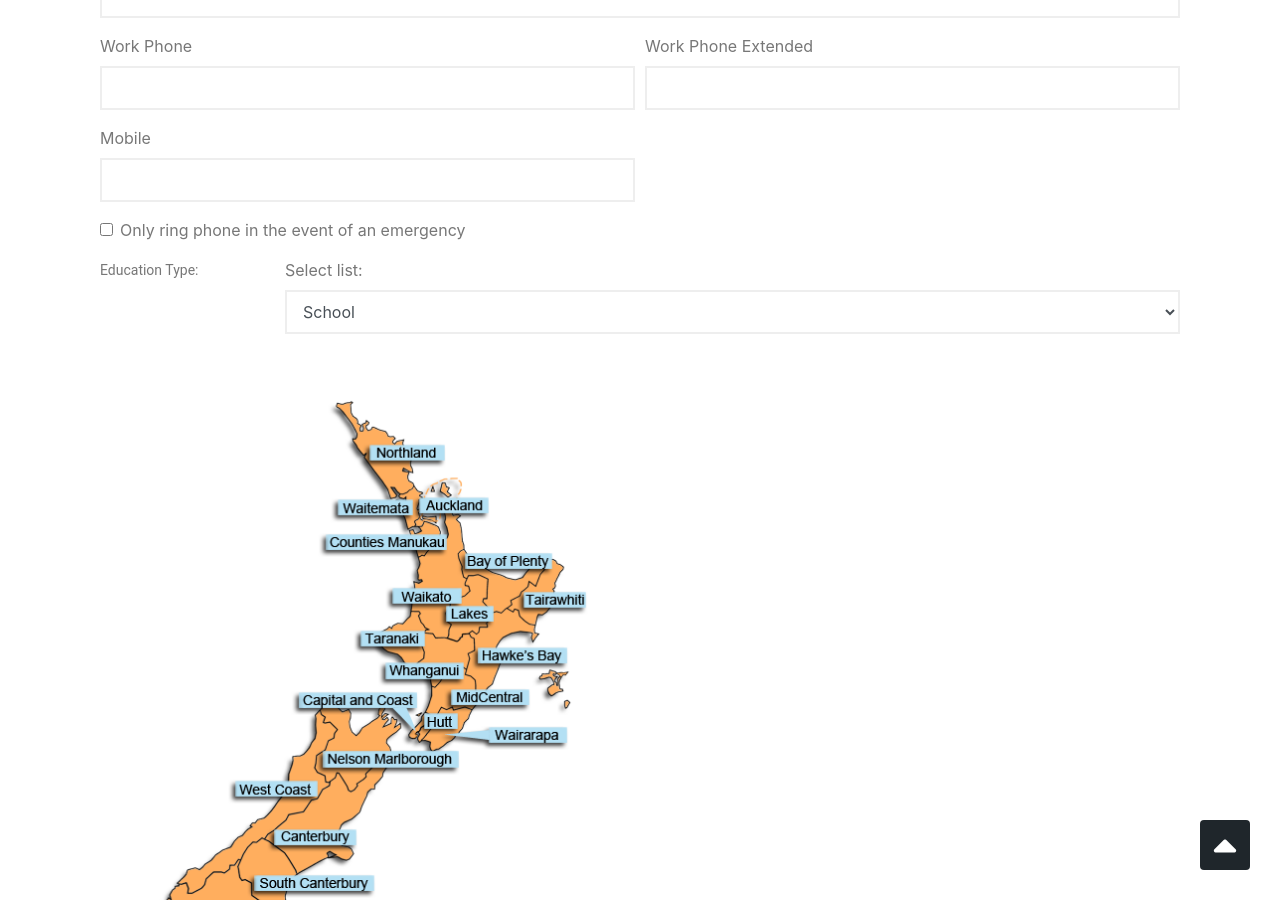
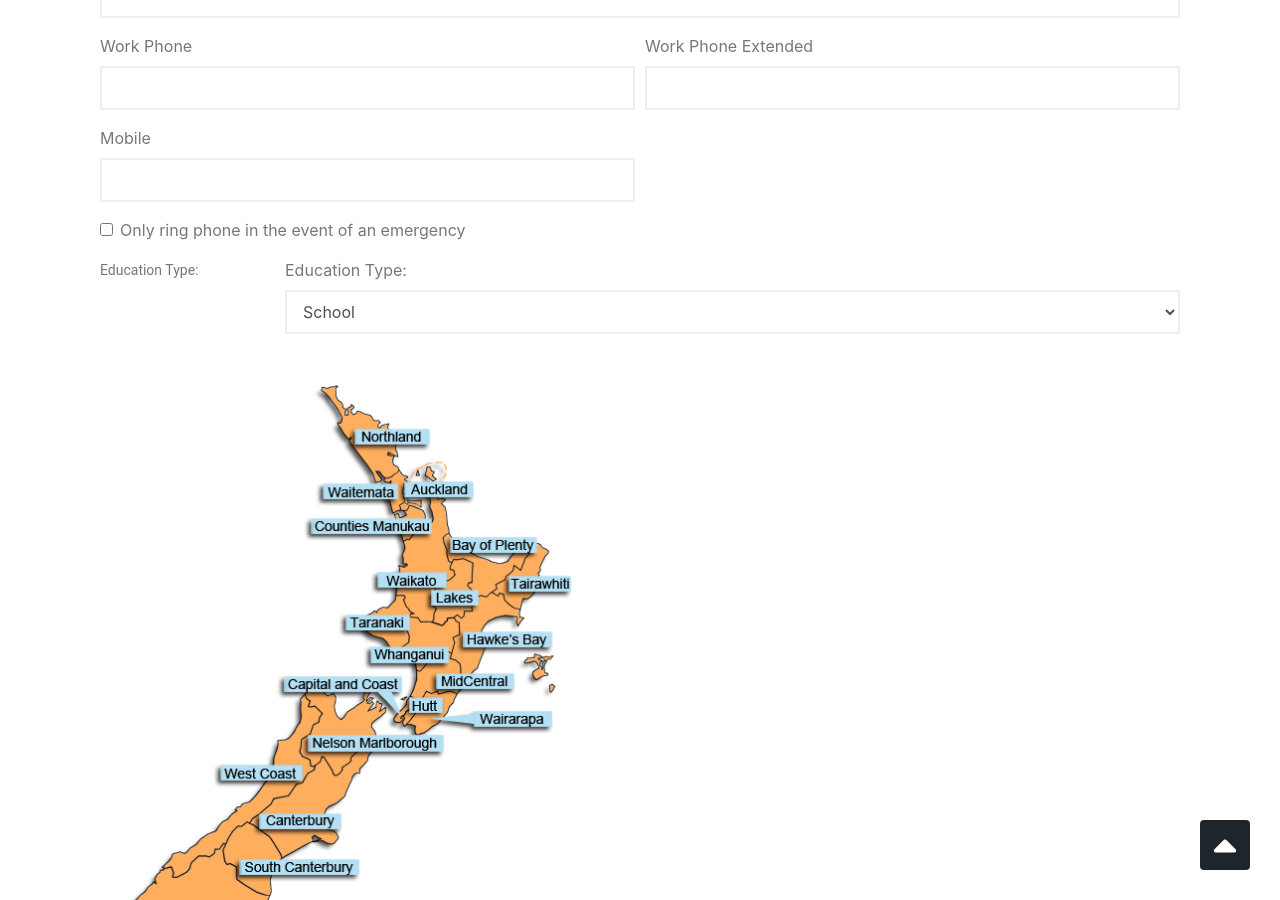
Before and after one commit to thetanewzealand/thetanewzealand.github.io, a Jekyll site: the page built from registration.md, in a window 1280 px wide and 900 px high, scrolled down 732 px. Built offline with Jekyll 4.4.1, drawn with Linux system fonts in a browser that asks for light colours; nearby versions of some CDN libraries.

Commit message:
Adding files

```diff
--- a/_layouts/registration.html
+++ b/_layouts/registration.html
@@ -59,8 +59,7 @@ layout: hero
                <p>Education Type: </p>
             </div>
       <div class="col-sm-10">
-            <div class="form-group">
-                    <label for="sel1">Select list:</label>
+                <label for="sel1">Education Type:</label>
                 <select class="form-control" id="sel1">
                     <option>School</option>
                     <option>Alternative Education</option>
```
Lines whose indentation alone changed are shown as unchanged.
